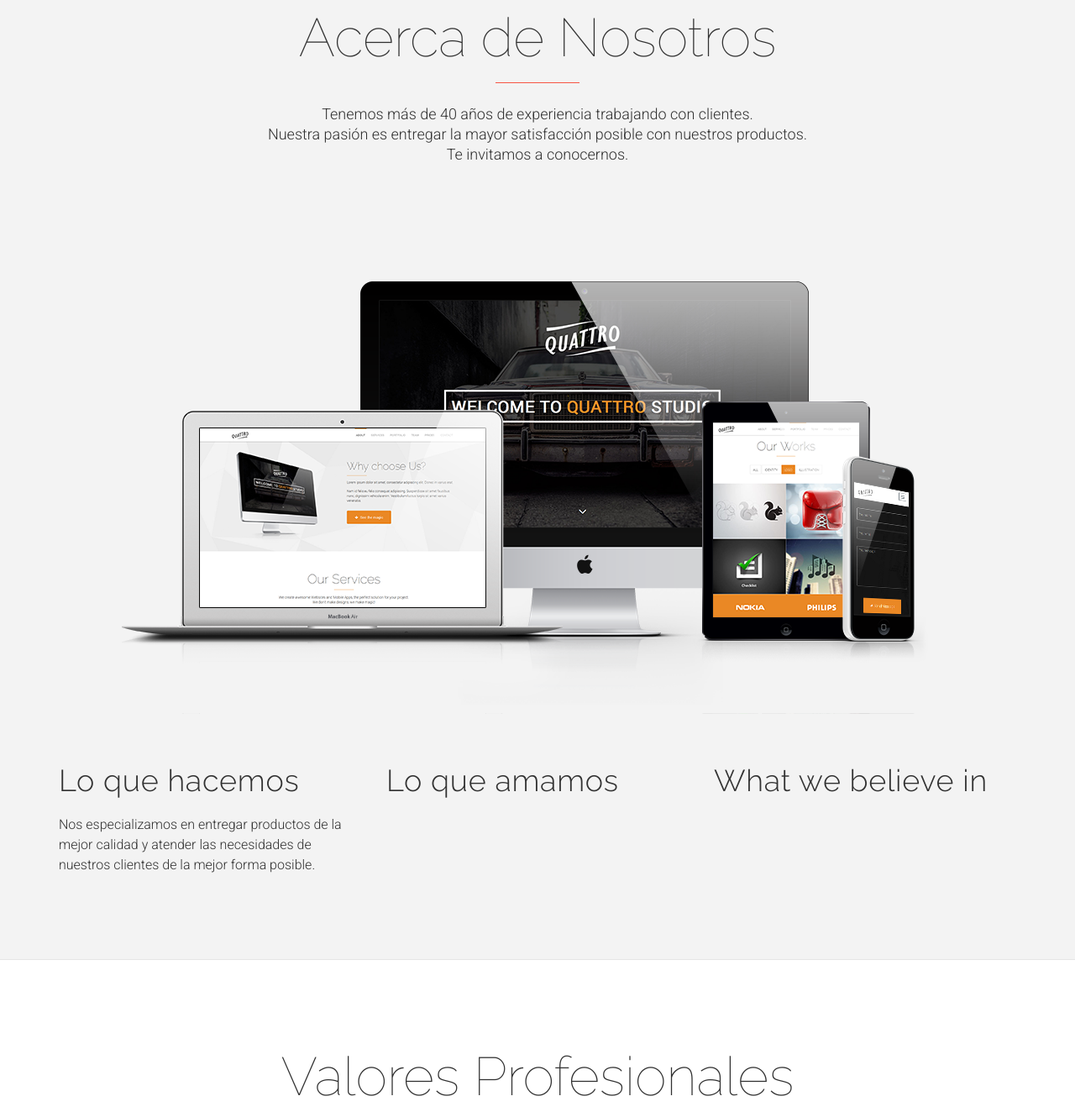
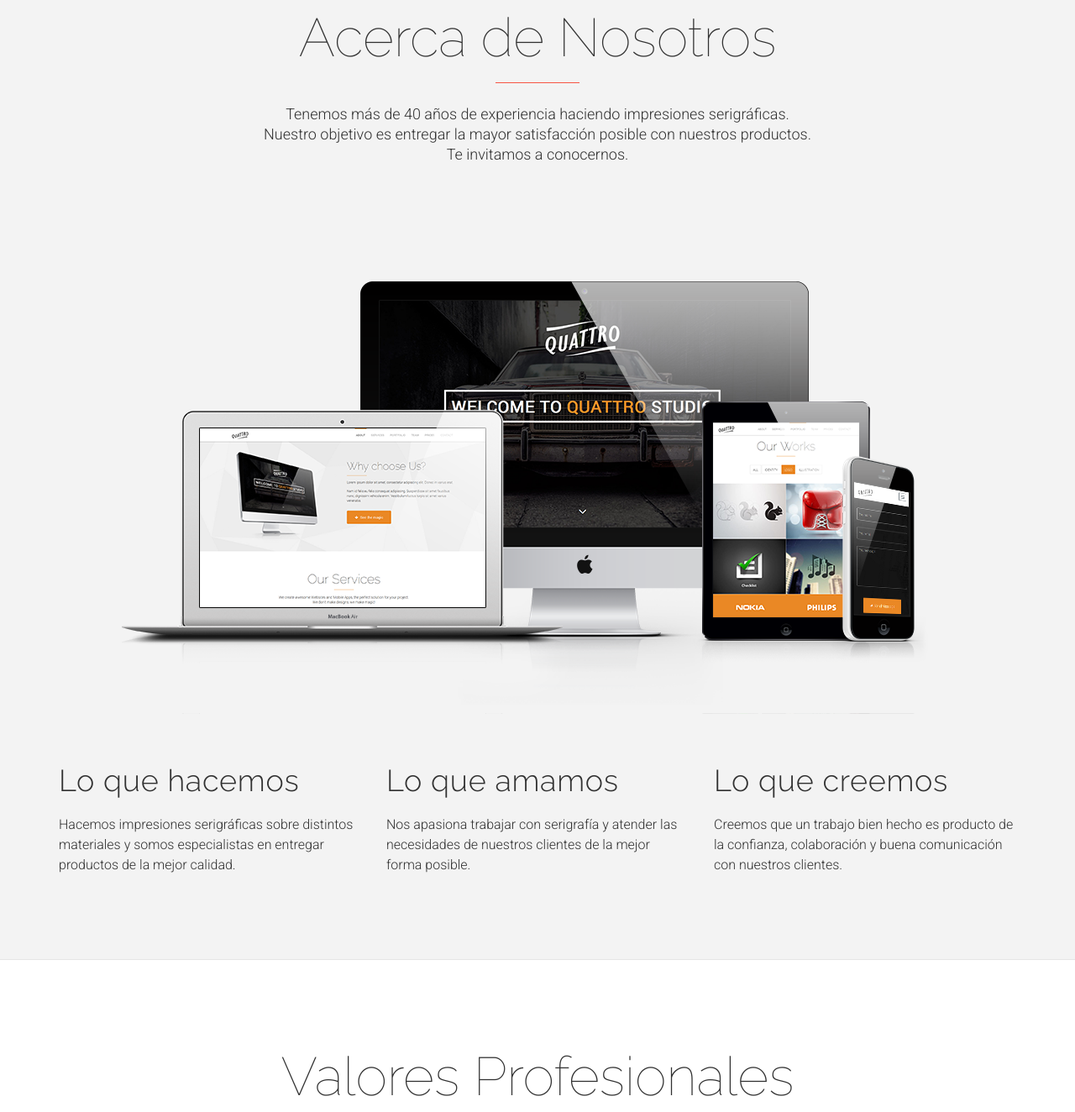
Before and after one commit to oxfist/impreser, a plain HTML site: page index.html in a window 1280 px wide. Shown: the part 960-2284 px from the top of the page at 84% size. Drawn offline with nearby package versions, Linux system fonts and the light colour scheme.

Commit message:
Added more pictures for Madera in Nuestros Servicios and finished texts in Acerca De.

```diff
--- a/index.html
+++ b/index.html
@@ -136,7 +136,7 @@
             <div class="container">
 
                 <h1 class="section-title">Acerca de Nosotros</h1>
-                <p class="section-description">Tenemos más de 40 años de experiencia trabajando con clientes.<br/>Nuestra pasión es entregar la mayor satisfacción posible con nuestros productos.<br/>Te invitamos a conocernos.</p>
+                <p class="section-description">Tenemos más de 40 años de experiencia haciendo impresiones serigráficas.<br/>Nuestro objetivo es entregar la mayor satisfacción posible con nuestros productos.<br/>Te invitamos a conocernos.</p>
 
                 <img class="img-responsive img-center scrollimation fade-up" src="assets/images/devices.png" alt="" />
 
@@ -145,21 +145,21 @@
                     <div class="col-sm-4">
 
                         <h1>Lo que hacemos</h1>
-                        <p>Nos especializamos en entregar productos de la mejor calidad y atender las necesidades de nuestros clientes de la mejor forma posible.</p>
+                        <p>Hacemos impresiones serigráficas sobre distintos materiales y somos especialistas en entregar productos de la mejor calidad.</p>
 
                     </div>
 
                     <div class="col-sm-4">
 
                         <h1>Lo que amamos</h1>
-                        <p></p>
+                        <p>Nos apasiona trabajar con serigrafía y atender las necesidades de nuestros clientes de la mejor forma posible.</p>
 
                     </div>
 
                     <div class="col-sm-4">
 
-                        <h1>What we believe in</h1>
-                        <p></p>
+                        <h1>Lo que creemos</h1>
+                        <p>Creemos que un trabajo bien hecho es producto de la confianza, colaboración y buena comunicación con nuestros clientes.</p>
 
                     </div>
 
@@ -328,7 +328,7 @@
 
                     <div class="col-md-3 col-sm-6 item text-center scrollimation fade-left">
 
-                        <div><img class="icon-img" src="assets/images/madera.jpg"></div>
+                        <div><img class="icon-img" src="assets/images/madera3.jpg"></div>
                         <h3>Madera</h3>
                         <p>Phasellus ac mi quam. Suspendisse eu erat venenatis, euismod tellus sollicitudin, egestas lacus.</p>
 
```
Also changed, not shown: assets/images/madera1.jpg (added), assets/images/madera2.jpg (added), assets/images/madera3.jpg (added).
